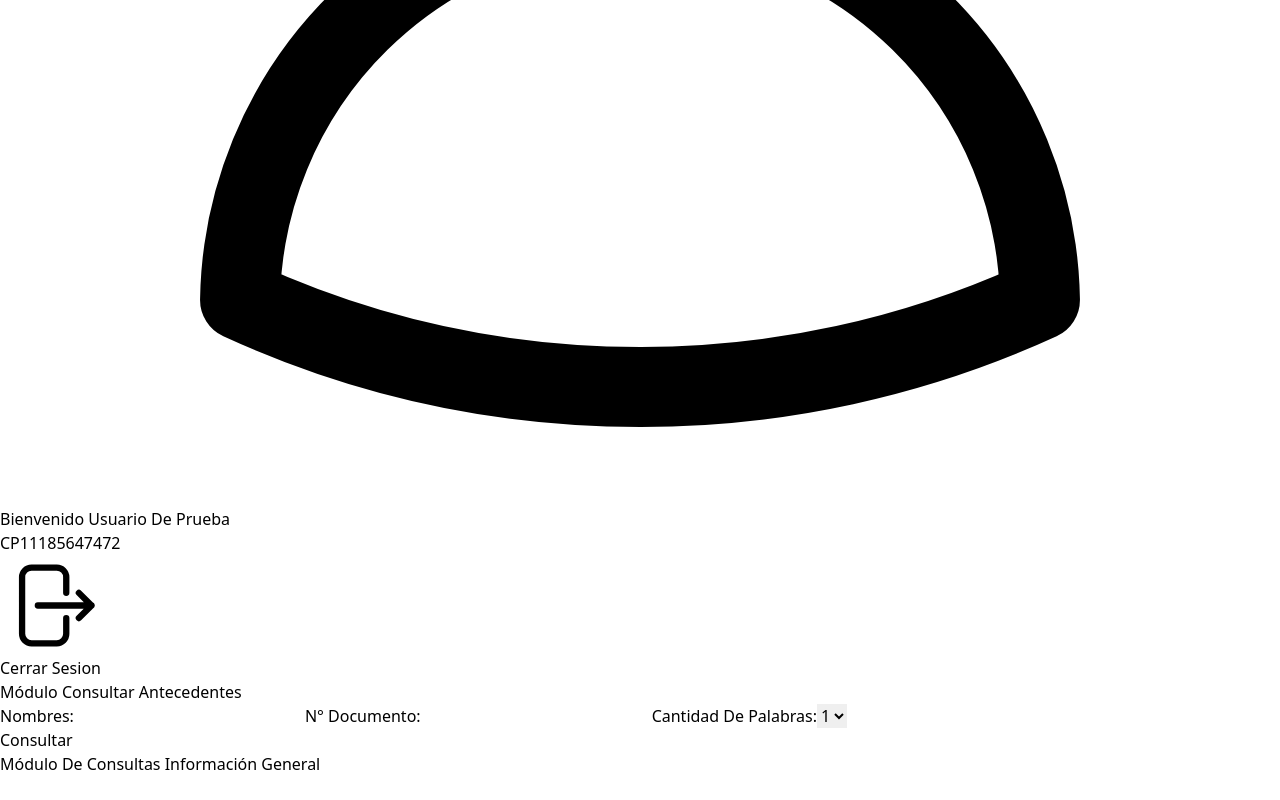
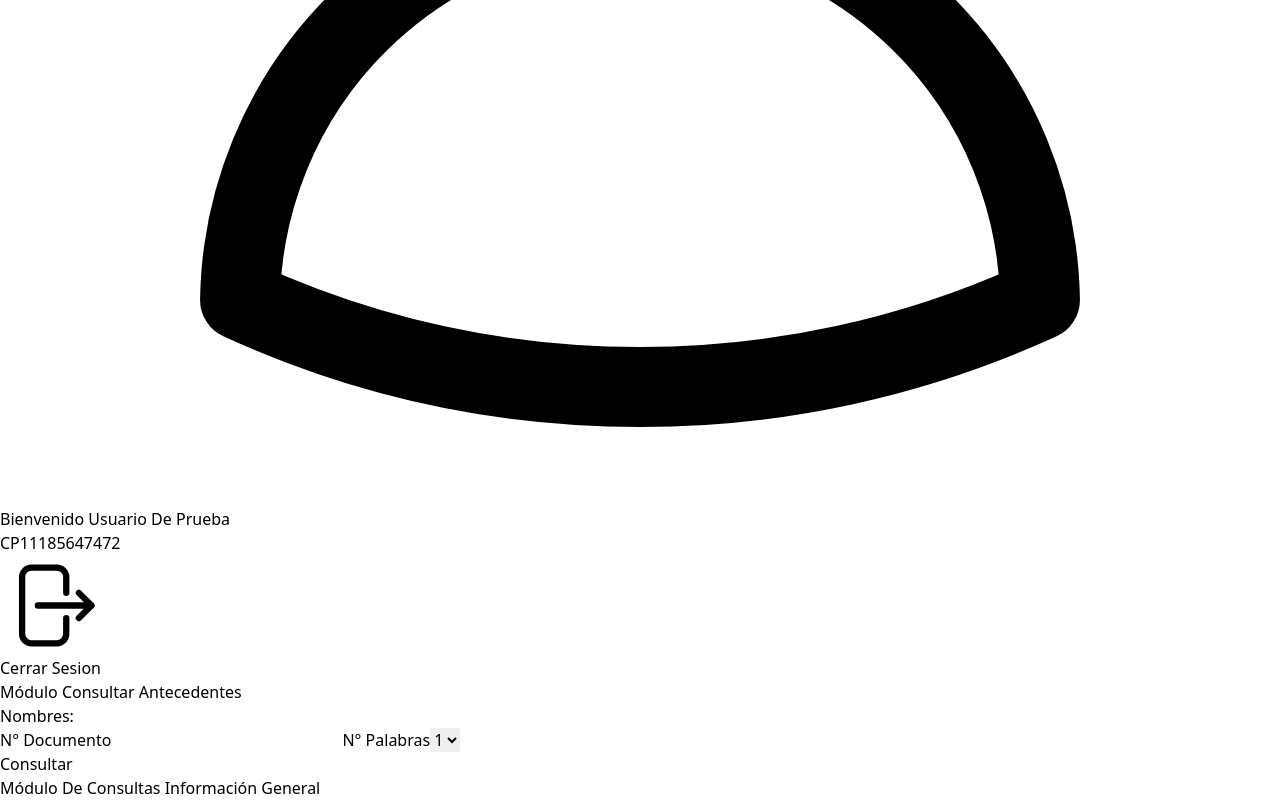
Before and after one commit to llOrtegall/Menu_App_Empresa, a React (Vite) app: page / in a window 1280 px wide. Shown: the part 773-1573 px from the top of the page. Before the commit the page ends 1549 px from the top, so only its background shows below. Built offline with nearby package versions, Linux system fonts and the light colour scheme.

Commit message:
cambiando diseños

```diff
--- a/src/App.jsx
+++ b/src/App.jsx
@@ -92,40 +92,41 @@ export function App() {
       </section>
 
       {/* // TODO: Modulo De consultas  */}
-      <main className='flex justify-around grid-flow-col'>
-        <section className='w-1/3 bg-green-500 p-16 m-4 rounded-xl shadow-xl'>
+      <main className='flex justify-between'>
+        <section className='w-1/3 bg-green-500 p-12 m-4 rounded-xl shadow-xl'>
           <h1 className='text-2xl font-bold text-center text-white'>Módulo Consultar Antecedentes</h1>
-          <form onSubmit={handleSubmit} className='flex flex-col py-2 mx-4'>
-            <div className='flex flex-col py-2 mb-4'>
-              <label className='py-3 font-medium text-white' htmlFor="nombre">Nombres:</label>
+          <form onSubmit={handleSubmit} className='flex flex-col py-4'>
+
+            <div className='flex flex-row p-2 items-center justify-between'>
+              <label className='font-medium text-white mr-2' htmlFor="nombre">Nombres:</label>
               <input
-                type="text"
-                id="nombre"
-                name="nombre"
-                className='rounded-lg p-2'
-                value={formData.nombre}
-                onChange={handleChange}
+                type="text" id="nombre"
+                name="nombre" className='rounded-lg p-2 w-full'
+                value={formData.nombre} onChange={handleChange}
               />
-              <label className='py-2 font-medium text-white' htmlFor="identificacion">N° Documento:</label>
+            </div>
+
+            <div className='flex flex-row p-2 items-center justify-between'>
+              <label className='font-normal text-white' htmlFor="identificacion">N° Documento</label>
               <input
-                type="text"
-                id="identificacion"
-                name="identificacion"
-                className='rounded-lg p-2'
-                value={formData.identificacion}
-                onChange={handleChange}
+                type="text" id="identificacion"
+                name="identificacion" className='rounded-lg p-2'
+                value={formData.identificacion} onChange={handleChange}
               />
-              <label className='py-2 font-medium text-white' htmlFor="cantidadPalabras">Cantidad De Palabras:</label>
-              <select defaultValue='1' name="cantidadPalabras" id="cantidadPalabras" onChange={handleChange} >
+              <label className='font-normal text-white' htmlFor="cantidadPalabras">N° Palabras</label>
+              <select className='p-2 rounded-lg ' defaultValue='1'
+                name="cantidadPalabras" id="cantidadPalabras" onChange={handleChange} >
                 <option value='1'>1</option>
                 <option value='2'>2</option>
                 <option value='3'>3</option>
               </select>
             </div>
-            <button className='mt-4 p-2 bg-yellow-500 rounded-lg text-white shadow-lg font-semibold text-lg hover:bg-white hover:text-yellow-500'
+
+            <button className='w-full p-2 mt-4 bg-yellow-500 rounded-lg text-white shadow-lg font-semibold text-lg hover:bg-white hover:text-yellow-500'
               type="submit">
               Consultar
             </button>
+
           </form>
         </section>
 
```
